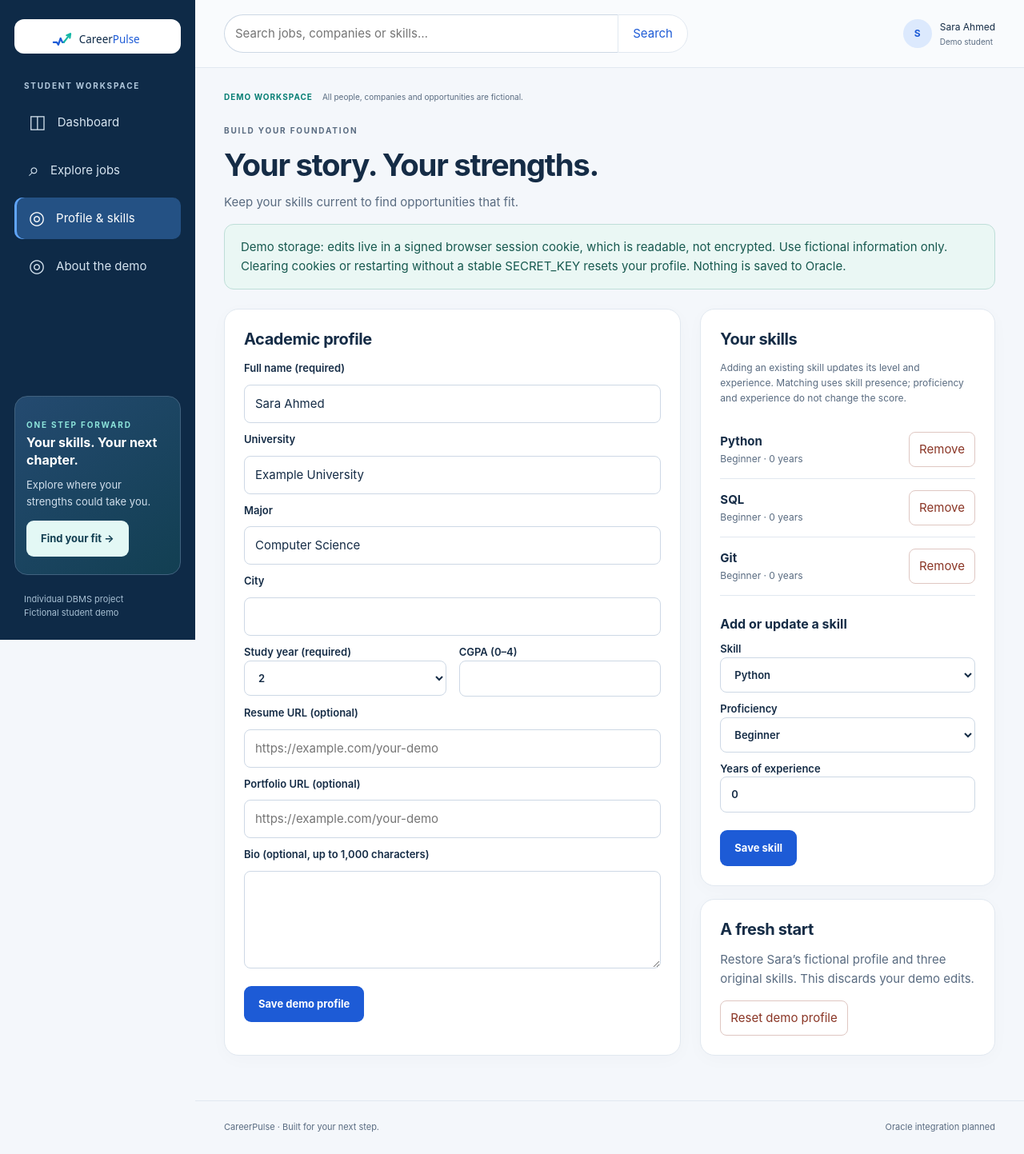
After one commit to Talha738564/careerPulse, a Flask app: page /profile in a window 1280 px wide. The commit adds this page. Shown: the whole page at 80% size. Run offline with Flask 3, Linux system fonts and the light colour scheme.

Commit message:
feat: add demo student profile and skill editing

```diff
--- a/app.py
+++ b/app.py
@@ -1,8 +1,11 @@
 from collections import Counter
-from flask import Flask, abort, render_template, request
+import secrets
+import hmac
+from flask import Flask, abort, render_template, request, session, redirect, url_for, flash
 from config import Config
 from services.repository import MockRepository
 from services.matching import enrich, demand
+from services.profile import DemoProfileStore, validate_profile, validate_skill, SKILLS, LEVELS
 
 
 def create_app(repository=None):
@@ -10,11 +13,75 @@ def create_app(repository=None):
     app.config.from_object(Config)
     if app.config['DATA_BACKEND'] != 'mock' and repository is None:
         raise RuntimeError('Oracle adapter is not implemented yet; use DATA_BACKEND=mock.')
+    app.secret_key = app.config.get('SECRET_KEY') or secrets.token_hex(32)
+    app.config.update(SESSION_COOKIE_HTTPONLY=True, SESSION_COOKIE_SAMESITE='Lax', MAX_CONTENT_LENGTH=16384)
     repo = repository or MockRepository()
+
+    def store():
+        return DemoProfileStore(session, repo)
+
+    def student():
+        return store().read()
+
+    def csrf_token():
+        if 'csrf_token' not in session:
+            session['csrf_token'] = secrets.token_urlsafe(32)
+        return session['csrf_token']
+
+    @app.before_request
+    def protect_forms():
+        if request.method == 'POST' and request.endpoint is not None:
+            supplied = request.form.get('csrf_token', '')
+            expected = session.get('csrf_token', '')
+            if not expected or not hmac.compare_digest(expected.encode(), supplied.encode()):
+                abort(400, description='Form expired or invalid. Reload the page and try again.')
+
+    def profile_page(values=None, errors=None):
+        return render_template('profile.html', title='Your profile', profile=values or student(),
+                               errors=errors or [], catalog=SKILLS, levels=LEVELS)
+
+    @app.route('/profile', methods=['GET', 'POST'])
+    def profile():
+        if request.method == 'GET':
+            return profile_page()
+        values, errors = validate_profile(request.form)
+        updated = dict(student(), **values)
+        if errors:
+            return profile_page(updated, errors), 422
+        store().save(updated)
+        flash('Demo profile saved for this browser session.')
+        return redirect(url_for('profile'), code=303)
+
+    @app.post('/skills')
+    def skills():
+        record, errors = validate_skill(request.form)
+        if errors:
+            return profile_page(errors=errors), 422
+        updated = student()
+        records = [r for r in updated['skill_records'] if r['skill_name'] != record['skill_name']]
+        updated['skill_records'] = records + [record]
+        store().save(updated)
+        flash('Skill saved. Your opportunity matches have been updated.')
+        return redirect(url_for('profile'), code=303)
+
+    @app.post('/skills/remove')
+    def remove_skill():
+        updated = student()
+        updated['skill_records'] = [r for r in updated['skill_records']
+                                    if r['skill_name'] != request.form.get('skill_name')]
+        store().save(updated)
+        flash('Skill removed. Your matches have been updated.')
+        return redirect(url_for('profile'), code=303)
+
+    @app.post('/profile/reset')
+    def reset_profile():
+        session.pop('demo_profile', None)
+        flash('Fictional sample profile restored.')
+        return redirect(url_for('profile'), code=303)
 
     @app.context_processor
     def shared():
-        return dict(student=repo.student())
+        return dict(student=student(), csrf_token=csrf_token)
 
     @app.get('/')
     def home():
@@ -22,7 +89,7 @@ def create_app(repository=None):
 
     @app.get('/dashboard')
     def dashboard():
-        jobs = enrich(repo.opportunities(), repo.student()['skills'])
+        jobs = enrich(repo.opportunities(), student()['skills'])
         ranked = sorted(jobs, key=lambda j: j['score'] if j['score'] is not None else -1, reverse=True)
         return render_template('dashboard.html', title='Dashboard', jobs=ranked[:3],
                                total=len(jobs), strong=sum(j['score'] is not None and j['score']>=65 for j in jobs),
@@ -33,14 +100,14 @@ def create_app(repository=None):
         q=request.args.get('q','').strip()
         kind=request.args.get('type','')
         remote=request.args.get('remote','')
-        jobs=enrich(repo.opportunities(), repo.student()['skills'])
+        jobs=enrich(repo.opportunities(), student()['skills'])
         jobs=[j for j in jobs if q.casefold() in ' '.join([j['title'],j['company_name'],j['city'],j['description'],*j['required'],*j['preferred']]).casefold()
               and (not kind or j['job_type']==kind) and (remote!='yes' or j['is_remote'])]
         return render_template('opportunities.html',title='Explore opportunities',jobs=jobs,q=q,kind=kind,remote=remote)
 
     @app.get('/opportunities/<int:opp_id>')
     def detail(opp_id):
-        job=next((j for j in enrich(repo.opportunities(),repo.student()['skills']) if j['opp_id']==opp_id),None)
+        job=next((j for j in enrich(repo.opportunities(),student()['skills']) if j['opp_id']==opp_id),None)
         if job is None: abort(404)
         return render_template('detail.html',title=job['title'],job=job)
 
--- a/config.py
+++ b/config.py
@@ -4,6 +4,7 @@ from dotenv import load_dotenv
 load_dotenv()
 
 class Config:
+    SECRET_KEY = os.getenv('SECRET_KEY')
     DATA_BACKEND = os.getenv('DATA_BACKEND', 'mock')
     ORACLE_USER = os.getenv('ORACLE_USER')
     ORACLE_PASSWORD = os.getenv('ORACLE_PASSWORD')
--- a/static/css/style.css
+++ b/static/css/style.css
@@ -728,3 +728,17 @@ footer span {
 }
 
 }
+/* Profile editing */
+.notice { padding:16px 20px; margin-bottom:24px; border:1px solid #beded8; background:#eaf7f4; border-radius:12px; color:#17594f; }
+.form-errors { padding:20px; margin-bottom:24px; border:1px solid #d9a594; background:#fff2ec; border-radius:12px; color:#823318; }
+.profile-form { display:grid; gap:10px; }
+.profile-form label { font-size:13px; font-weight:600; }
+.profile-form .button { justify-self:start; margin-top:12px; }
+.form-row { display:grid; grid-template-columns:1fr 1fr; gap:16px; }
+textarea { width:100%; min-width:0; resize:vertical; border:1px solid #cdd8e5; border-radius:8px; padding:12px; font:inherit; color:var(--ink); }
+textarea:focus-visible { outline:3px solid #008578; outline-offset:4px; }
+.skill-row { display:flex; justify-content:space-between; align-items:center; gap:12px; padding:14px 0; border-bottom:1px solid var(--line); }
+.skill-row small { display:block; }
+.remove { background:white; color:#8a3525; border:1px solid #dfc7c2; border-radius:8px; min-height:44px; padding:8px 12px; }
+.form-title { margin-top:24px; }
+@media(max-width:700px) { .mobile-nav a { padding:0 10px; } .form-row { grid-template-columns:1fr; } }
--- a/templates/base.html
+++ b/templates/base.html
@@ -14,7 +14,7 @@
 <img src="{{ url_for('static',filename='images/careerpulse_primary_logo_lockup.svg') }}" alt="CareerPulse">
 </a>
 <p class="eyebrow">STUDENT WORKSPACE</p>
-<nav aria-label="Main navigation">{% for endpoint,label,icon in [('dashboard','Dashboard','◫'),('opportunities','Explore jobs','⌕'),('home','About the demo','◎')] %}<a class="navlink {{ 'active' if request.endpoint==endpoint }}" href="{{ url_for(endpoint) }}" {% if request.endpoint==endpoint %}aria-current="page"{% endif %}>
+<nav aria-label="Main navigation">{% for endpoint,label,icon in [('dashboard','Dashboard','◫'),('opportunities','Explore jobs','⌕'),('profile','Profile & skills','◎'),('home','About the demo','◎')] %}<a class="navlink {{ 'active' if request.endpoint==endpoint }}" href="{{ url_for(endpoint) }}" {% if request.endpoint==endpoint %}aria-current="page"{% endif %}>
 <span aria-hidden="true">{{ icon }}</span>{{ label }}</a>{% endfor %}</nav>
 <div class="sidebar-note">
 <span class="eyebrow">ONE STEP FORWARD</span>
@@ -32,17 +32,18 @@
 <button aria-label="Search">Search</button>
 </form>
 <span class="identity">
-<b class="avatar">SA</b> Sara Ahmed <small>Demo student</small>
+<b class="avatar">{{ student.full_name[:1] }}</b> {{ student.full_name }} <small>Demo student</small>
 </span>
 </header>
 <main id="main">
 <div class="demo-note">DEMO WORKSPACE <span>All people, companies and opportunities are fictional.</span>
-</div>{% block content %}
+</div>{% for message in get_flashed_messages() %}<p class="notice" role="status">{{ message }}</p>{% endfor %}
+{% block content %}
 
 {% endblock %}</main>
 <footer>CareerPulse · Built for your next step. <span>Oracle integration planned</span>
 </footer>
 </div>
-<nav class="mobile-nav" aria-label="Mobile navigation">{% for endpoint,label in [('dashboard','Dashboard'),('opportunities','Explore'),('home','About')] %}<a href="{{ url_for(endpoint) }}" {% if request.endpoint==endpoint %}aria-current="page"{% endif %}>{{ label }}</a>{% endfor %}</nav>
+<nav class="mobile-nav" aria-label="Mobile navigation">{% for endpoint,label in [('dashboard','Dashboard'),('opportunities','Explore'),('profile','Profile'),('home','About')] %}<a href="{{ url_for(endpoint) }}" {% if request.endpoint==endpoint %}aria-current="page"{% endif %}>{{ label }}</a>{% endfor %}</nav>
 </body>
 </html>
--- a/templates/dashboard.html
+++ b/templates/dashboard.html
@@ -2,7 +2,7 @@
 <div class="page-heading">
 <div>
 <p class="eyebrow">YOUR CAREER, IN MOTION</p>
-<h1>Welcome back, Sara<span class="teal">.</span>
+<h1>Welcome back, {{ student.full_name.split()[0] }}<span class="teal">.</span>
 </h1>
 <p>Small steps today. Bigger possibilities tomorrow.</p>
 </div>
@@ -35,8 +35,8 @@
 <strong>{{ student.skills|length }} skills</strong>
 </div>
 <div class="chips">{% for skill in student.skills %}<span class="chip known">✓ {{ skill }}</span>{% endfor %}</div>
-<p class="subtext">Your fictional profile knows Git. Docker and Flask are learning opportunities.</p>
-<small>Profile editing is coming in the next milestone.</small>
+<p class="subtext">Matches reflect the skills in your current demo profile.</p>
+<small><a href="{{ url_for('profile') }}">Edit your profile and skills →</a></small>
 </section>
 <section class="panel">
 <h2>Skills in demand</h2>
--- a/templates/home.html
+++ b/templates/home.html
@@ -14,6 +14,6 @@
 </article>{% endfor %}</div>
 <section class="panel">
 <h2>A course project with a clear purpose.</h2>
-<p>This read-only milestone uses fictional data. Profile editing, saved jobs, tracker updates, alerts, notifications and admin curation come next, followed by Oracle schema, authentication and integration. Companies will remain curated entities, without employer accounts.</p>
+<p>This demo uses fictional data and supports temporary profile and skill editing. Saved jobs, tracker updates, alerts, notifications and admin curation come next, followed by Oracle schema, authentication and integration. Companies will remain curated entities, without employer accounts.</p>
 </section>
 {% endblock %}
--- /dev/null
+++ b/templates/profile.html
@@ -0,0 +1,26 @@
+{% extends 'base.html' %}
+{% block content %}
+<p class="eyebrow">BUILD YOUR FOUNDATION</p>
+<h1>Your story. Your strengths.</h1>
+<p>Keep your skills current to find opportunities that fit.</p>
+<div class="notice">Demo storage: edits live in a signed browser session cookie, which is readable, not encrypted. Use fictional information only. Clearing cookies or restarting without a stable SECRET_KEY resets your profile. Nothing is saved to Oracle.</div>
+{% if errors %}<div class="form-errors" role="alert"><h2>Please check your entries</h2><ul>{% for error in errors %}<li>{{ error }}</li>{% endfor %}</ul></div>{% endif %}
+<div class="dashboard-grid profile-grid">
+<section class="panel"><h2>Academic profile</h2>
+<form method="post" action="{{ url_for('profile') }}" class="profile-form">
+<input type="hidden" name="csrf_token" value="{{ csrf_token() }}">
+{% for key,label,limit in [('full_name','Full name',120),('university','University',150),('major','Major',120),('city','City',100)] %}
+<label for="{{ key }}">{{ label }}{% if key=='full_name' %} (required){% endif %}</label>
+<input id="{{ key }}" name="{{ key }}" maxlength="{{ limit }}" value="{{ profile[key] }}" {{ 'required' if key=='full_name' }}>
+{% endfor %}
+<div class="form-row"><label>Study year (required)<select name="study_year" required>{% for year in range(1,9) %}<option value="{{ year }}" {{ 'selected' if profile.study_year|string==year|string }}>{{ year }}</option>{% endfor %}</select></label>
+<label>CGPA (0–4)<input name="cgpa" type="number" min="0" max="4" step="0.01" value="{{ profile.cgpa }}"></label></div>
+{% for key,label in [('resume_url','Resume URL'),('portfolio_url','Portfolio URL')] %}<label for="{{ key }}">{{ label }} (optional)</label><input id="{{ key }}" name="{{ key }}" type="url" maxlength="500" value="{{ profile[key] }}" placeholder="https://example.com/your-demo">{% endfor %}
+<label for="bio">Bio (optional, up to 1,000 characters)</label><textarea id="bio" name="bio" maxlength="1000" rows="4">{{ profile.bio }}</textarea>
+<button class="button">Save demo profile</button></form></section>
+<section><div class="panel"><h2>Your skills</h2><p class="subtext">Adding an existing skill updates its level and experience. Matching uses skill presence; proficiency and experience do not change the score.</p>
+{% for record in profile.skill_records %}<div class="skill-row"><div><strong>{{ record.skill_name }}</strong><small>{{ record.proficiency|title }} · {{ record.years_experience }} years</small></div><form method="post" action="{{ url_for('remove_skill') }}"><input type="hidden" name="csrf_token" value="{{ csrf_token() }}"><input type="hidden" name="skill_name" value="{{ record.skill_name }}"><button class="remove" aria-label="Remove {{ record.skill_name }}">Remove</button></form></div>{% else %}<p>No skills yet. Add your first skill below to start finding matches.</p>{% endfor %}
+<h3 class="form-title">Add or update a skill</h3><form method="post" action="{{ url_for('skills') }}" class="profile-form"><input type="hidden" name="csrf_token" value="{{ csrf_token() }}"><label>Skill<select name="skill_name">{% for skill in catalog %}<option>{{ skill }}</option>{% endfor %}</select></label><label>Proficiency<select name="proficiency">{% for level in levels %}<option value="{{ level }}">{{ level|title }}</option>{% endfor %}</select></label><label>Years of experience<input name="years_experience" type="number" min="0" max="50" step="0.1" value="0" required></label><button class="button">Save skill</button></form></div>
+<div class="panel"><h2>A fresh start</h2><p>Restore Sara’s fictional profile and three original skills. This discards your demo edits.</p><form method="post" action="{{ url_for('reset_profile') }}"><input type="hidden" name="csrf_token" value="{{ csrf_token() }}"><button class="remove">Reset demo profile</button></form></div></section>
+</div>
+{% endblock %}
```
Also changed, not shown: docs/IMPLEMENTATION.md (+16 -0 lines), services/profile.py (added, +74 -0 lines), tests/test_profile.py (added, +61 -0 lines), README.md, 1 other file.
